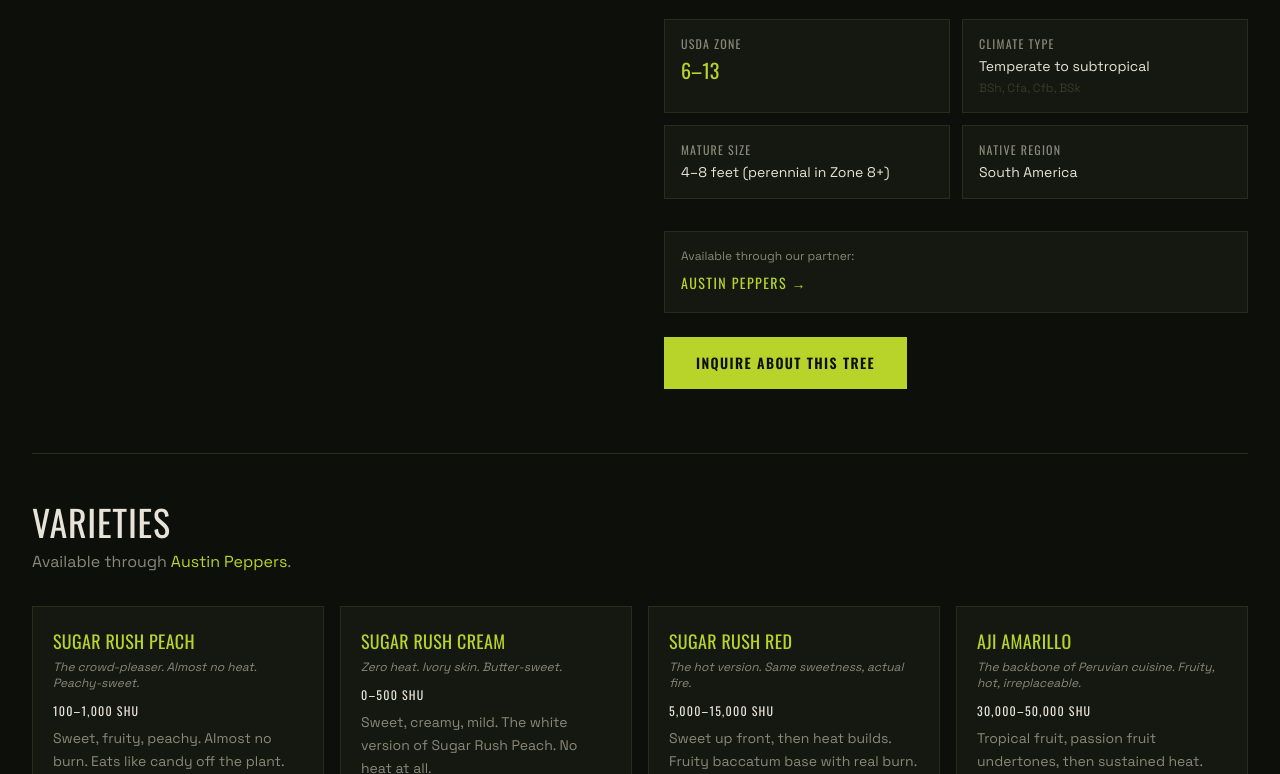
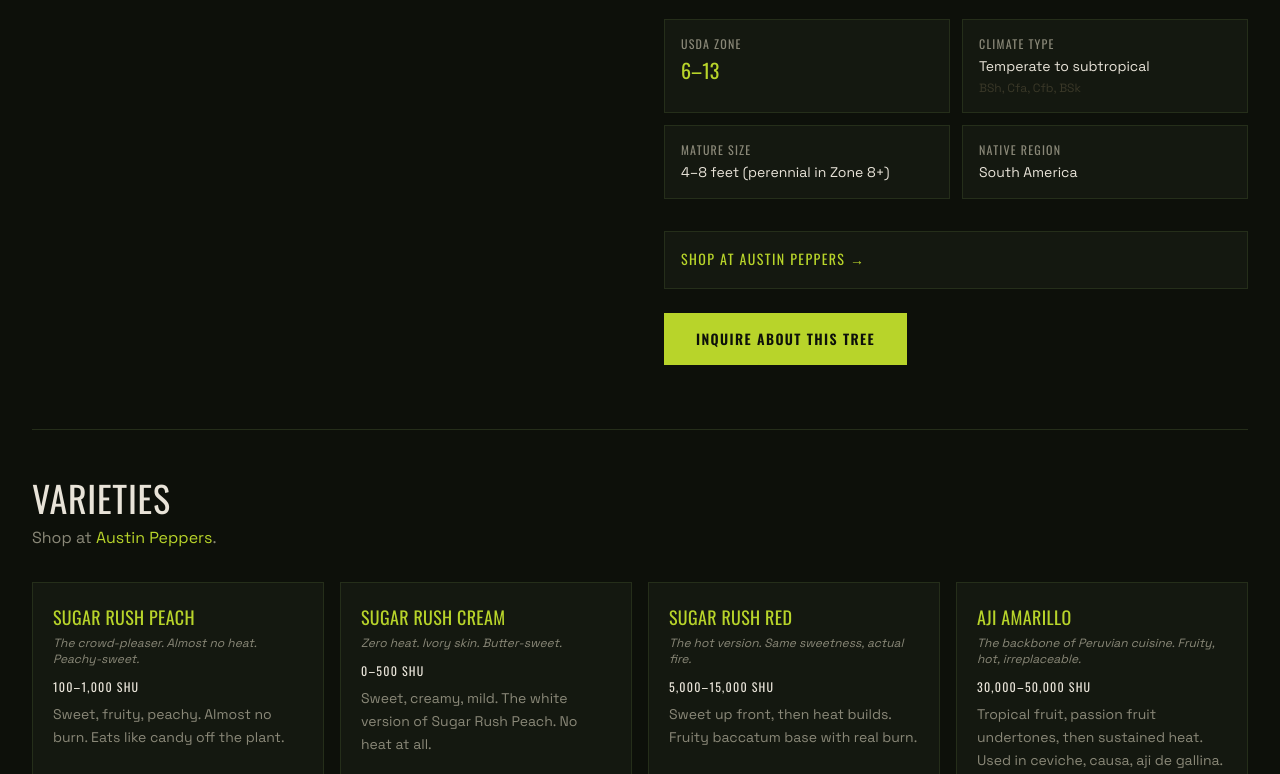
Before and after one commit to abortionstickle/priesttrees-worldwide, a Next.js app: page /plants/baccatum-pepper in a window 1280 px wide. Shown: the part 616-1390 px from the top of the page. Built offline with nearby package versions, Linux system fonts and the light colour scheme.

Commit message:
Remove 'partner' framing — link directly to Austin Peppers

```diff
--- a/app/plants/[slug]/page.tsx
+++ b/app/plants/[slug]/page.tsx
@@ -112,7 +112,6 @@ export default async function PlantDetailPage({ params }: Props) {
           {/* Partner link */}
           {plant.partnerUrl && (
             <div className="border border-earth/50 bg-surface p-4 mb-6">
-              <p className="text-muted text-xs mb-2">Available through our partner:</p>
               <a
                 href={plant.partnerUrl}
                 target="_blank"
@@ -120,7 +119,7 @@ export default async function PlantDetailPage({ params }: Props) {
                 className="text-acid hover:underline text-sm tracking-widest"
                 style={{ fontFamily: "var(--font-display, Oswald)", textTransform: "uppercase" }}
               >
-                {plant.partnerName} →
+                Shop at {plant.partnerName} →
               </a>
             </div>
           )}
@@ -145,12 +144,15 @@ export default async function PlantDetailPage({ params }: Props) {
             Varieties
           </h2>
           <p className="text-muted mb-8">
-            Available through{" "}
             {plant.partnerUrl ? (
-              <a href={plant.partnerUrl} target="_blank" rel="noopener noreferrer" className="text-acid hover:underline">
-                {plant.partnerName}
-              </a>
-            ) : "our partners"}.
+              <>
+                Shop at{" "}
+                <a href={plant.partnerUrl} target="_blank" rel="noopener noreferrer" className="text-acid hover:underline">
+                  {plant.partnerName}
+                </a>
+                .
+              </>
+            ) : "Select a variety below."}
           </p>
           <div className="grid grid-cols-1 sm:grid-cols-2 lg:grid-cols-3 xl:grid-cols-4 gap-4">
             {plant.varieties.map((v) => (
```
